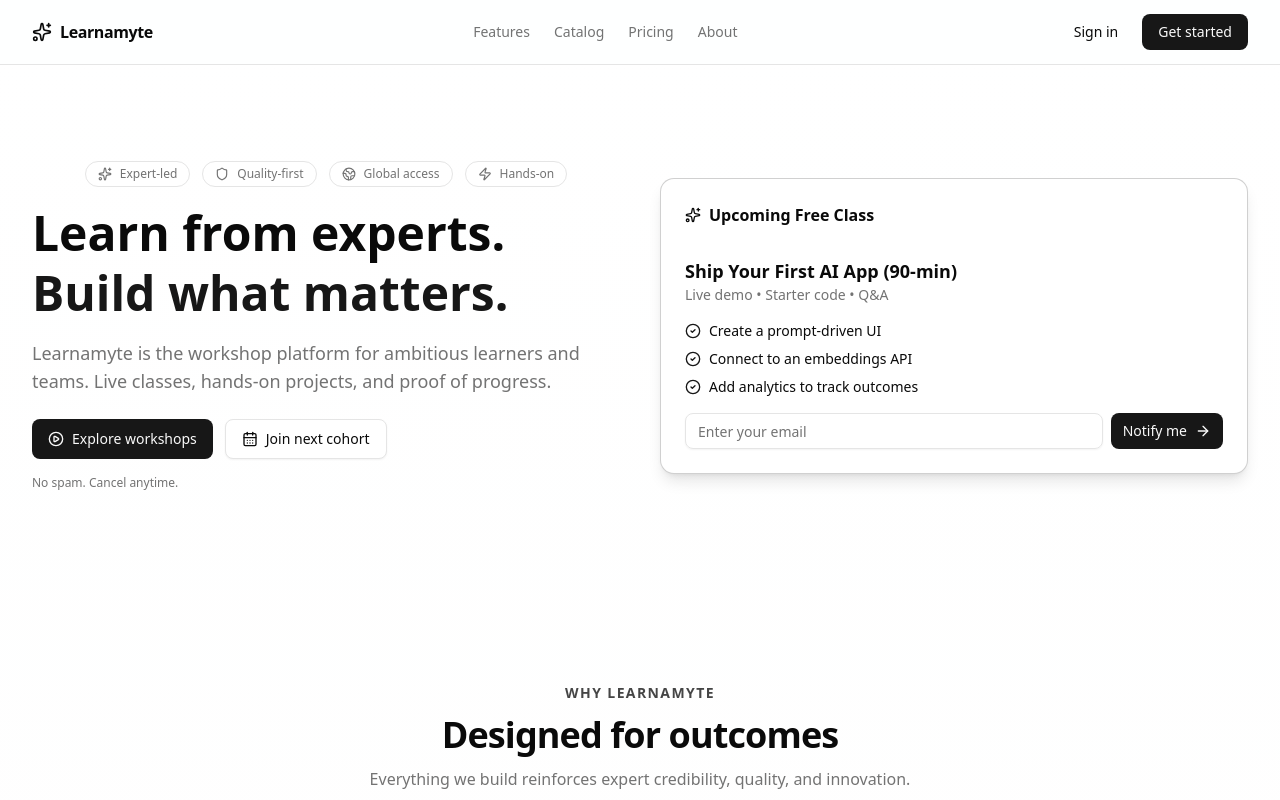
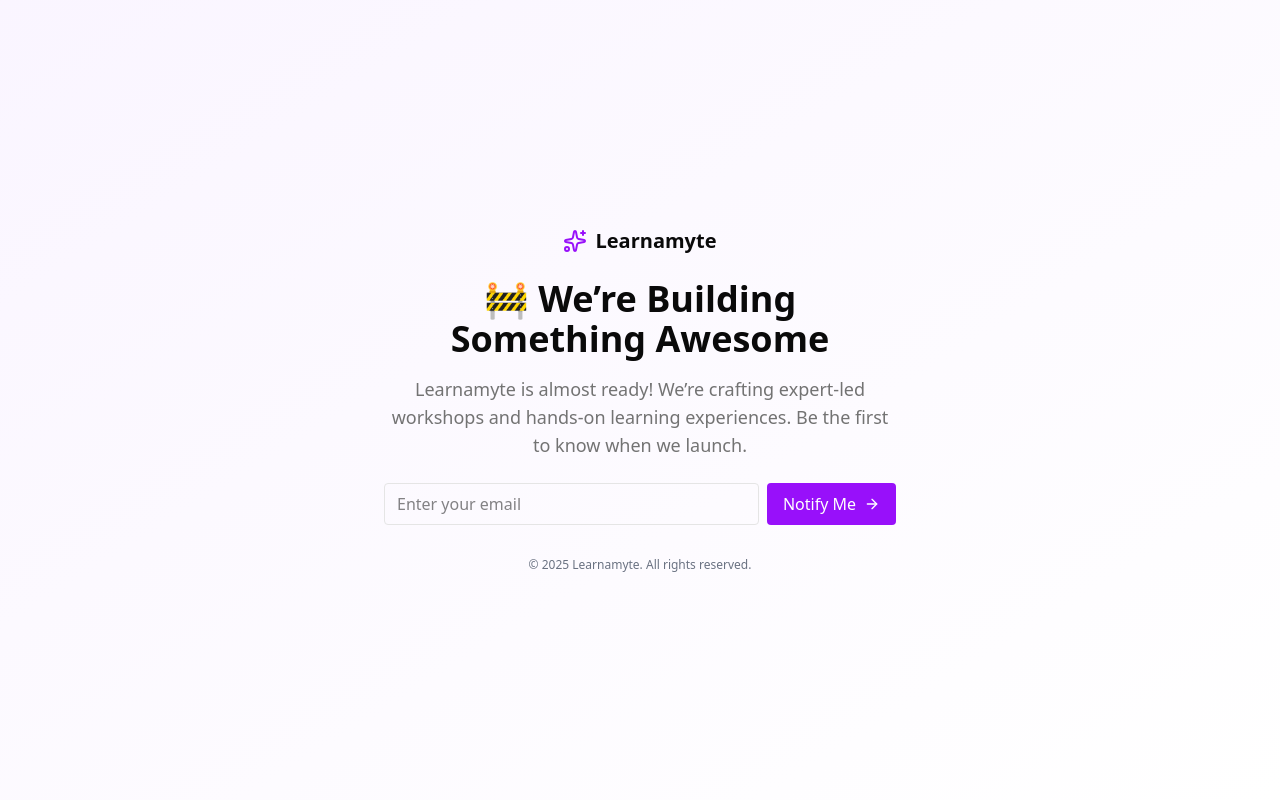
Before and after one commit to Devputra/learnamyte-site, a Next.js app: page / in a window 1280 px wide. Shown: the top 800 px of the page. Built offline with nearby package versions, Linux system fonts and the light colour scheme.

Commit message:
Add Coming Soon landing page

```diff
--- a/src/app/page.tsx
+++ b/src/app/page.tsx
@@ -1,5 +1,89 @@
-import LearnamyteLanding from "../components/LearnamyteLanding";
+"use client";
 
-export default function Page() {
-  return <LearnamyteLanding />;
+import { useState } from "react";
+import { Sparkles, Mail, ArrowRight } from "lucide-react";
+
+export default function ComingSoon() {
+  const [email, setEmail] = useState("");
+  const [msg, setMsg] = useState<string | null>(null);
+  const [loading, setLoading] = useState(false);
+
+  async function handleSubscribe(e: React.FormEvent) {
+    e.preventDefault();
+    setMsg(null);
+    if (!email) return setMsg("Please enter your email.");
+    setLoading(true);
+    try {
+      const res = await fetch("/api/subscribe", {
+        method: "POST",
+        headers: { "Content-Type": "application/json" },
+        body: JSON.stringify({ email }),
+      });
+      const data = await res.json();
+      if (data.ok) {
+        setMsg("🎉 You're on the list! Check your inbox.");
+        setEmail("");
+      } else {
+        setMsg(data.error || "Something went wrong.");
+      }
+    } catch (err: unknown) {
+      setMsg("Network error, please try again.");
+    } finally {
+      setLoading(false);
+    }
+  }
+
+  return (
+    <main className="flex min-h-screen flex-col items-center justify-center bg-gradient-to-br from-purple-50 to-white px-4 text-center">
+      <div className="max-w-lg">
+        {/* Logo */}
+        <div className="flex justify-center items-center gap-2 mb-6">
+          <Sparkles className="h-6 w-6 text-purple-600" />
+          <span className="font-bold text-xl">Learnamyte</span>
+        </div>
+
+        {/* Headline */}
+        <h1 className="text-4xl font-extrabold mb-4">
+          🚧 We’re Building Something Awesome
+        </h1>
+        <p className="text-lg text-muted-foreground mb-6">
+          Learnamyte is almost ready!
+          We’re crafting expert-led workshops and hands-on learning experiences.
+          Be the first to know when we launch.
+        </p>
+
+        {/* Email Signup */}
+        <form onSubmit={handleSubscribe} className="flex gap-2 mb-4">
+          <input
+            type="email"
+            value={email}
+            onChange={(e) => setEmail(e.target.value)}
+            placeholder="Enter your email"
+            required
+            className="flex-1 rounded border px-3 py-2 focus:outline-none focus:ring-2 focus:ring-purple-500"
+          />
+          <button
+            type="submit"
+            disabled={loading}
+            className="inline-flex items-center gap-2 bg-purple-600 text-white px-4 py-2 rounded hover:bg-purple-700 disabled:opacity-50"
+          >
+            {loading ? "Sending..." : <>Notify Me <ArrowRight className="h-4 w-4" /></>}
+          </button>
+        </form>
+
+        {msg && <p className="text-sm text-muted-foreground">{msg}</p>}
+
+        {/* Footer */}
+        <p className="mt-8 text-xs text-gray-500">
+          © {new Date().getFullYear()} Learnamyte. All rights reserved.
+        </p>
+      </div>
+    </main>
+  );
 }
+
+//import LearnamyteLanding from "../components/LearnamyteLanding";
+
+//export default function Page() {
+//  return <LearnamyteLanding />;
+//}
```
